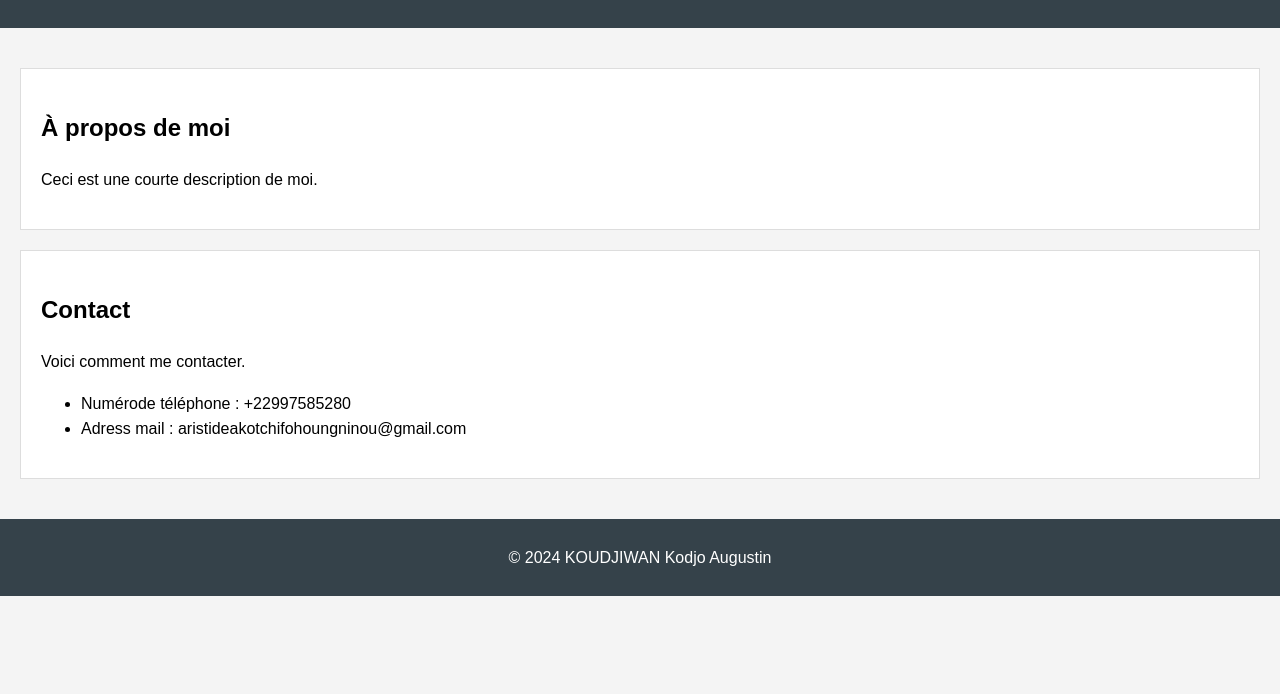
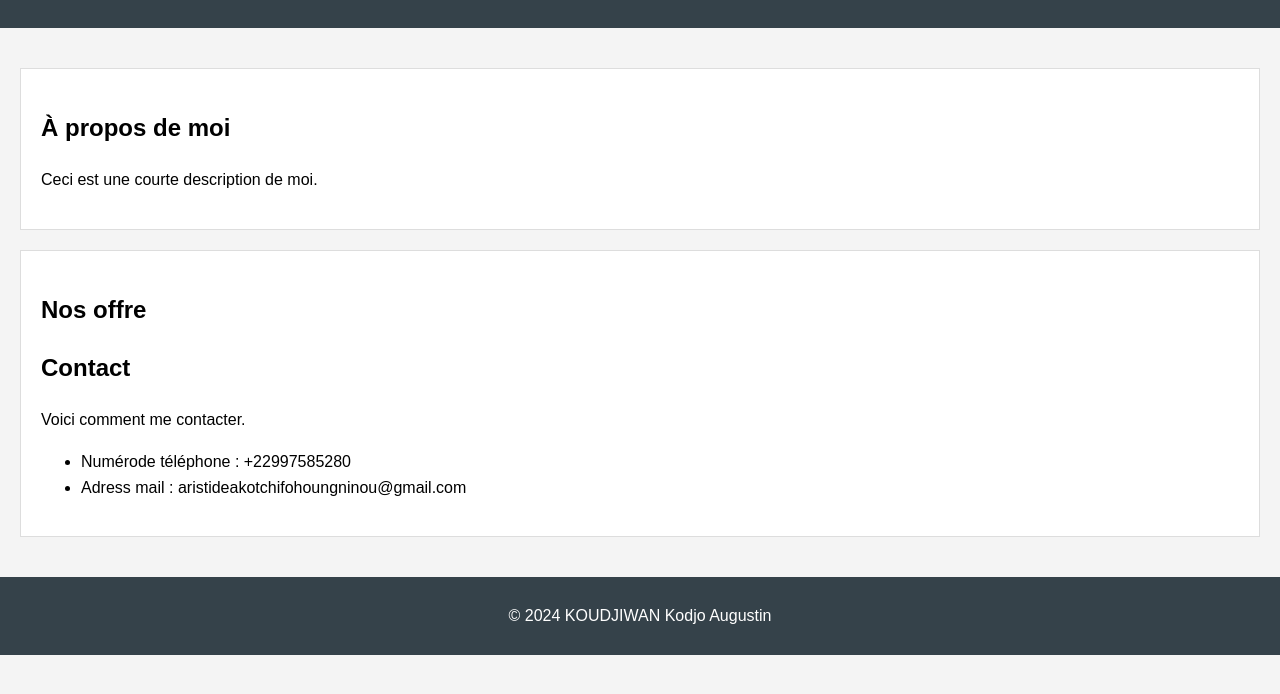
Before and after one commit to Akotchifo/projet_cours, a plain HTML site: page index.html in a window 1280 px wide. Shown: the part 106-800 px from the top of the page. Drawn offline with Linux system fonts and the light colour scheme.

Commit message:
ajout d'un h2

```diff
--- a/index.html
+++ b/index.html
@@ -16,6 +16,7 @@
             <p>Ceci est une courte description de moi.</p>
         </section>
         <section id="contact">
+            <h2>Nos offre </h2>
             <h2>Contact</h2>
             <p>Voici comment me contacter.</p>
             <ul>
```
